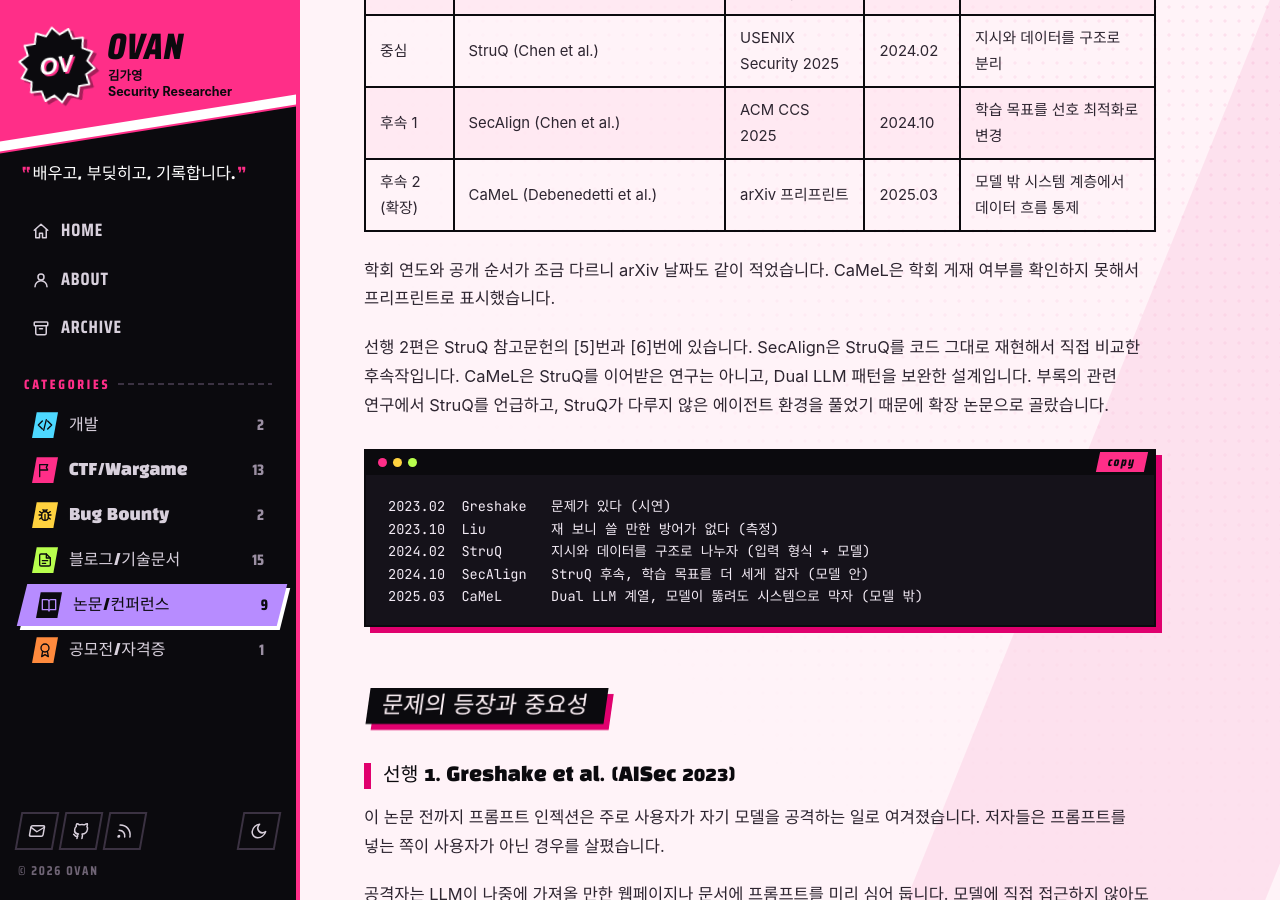
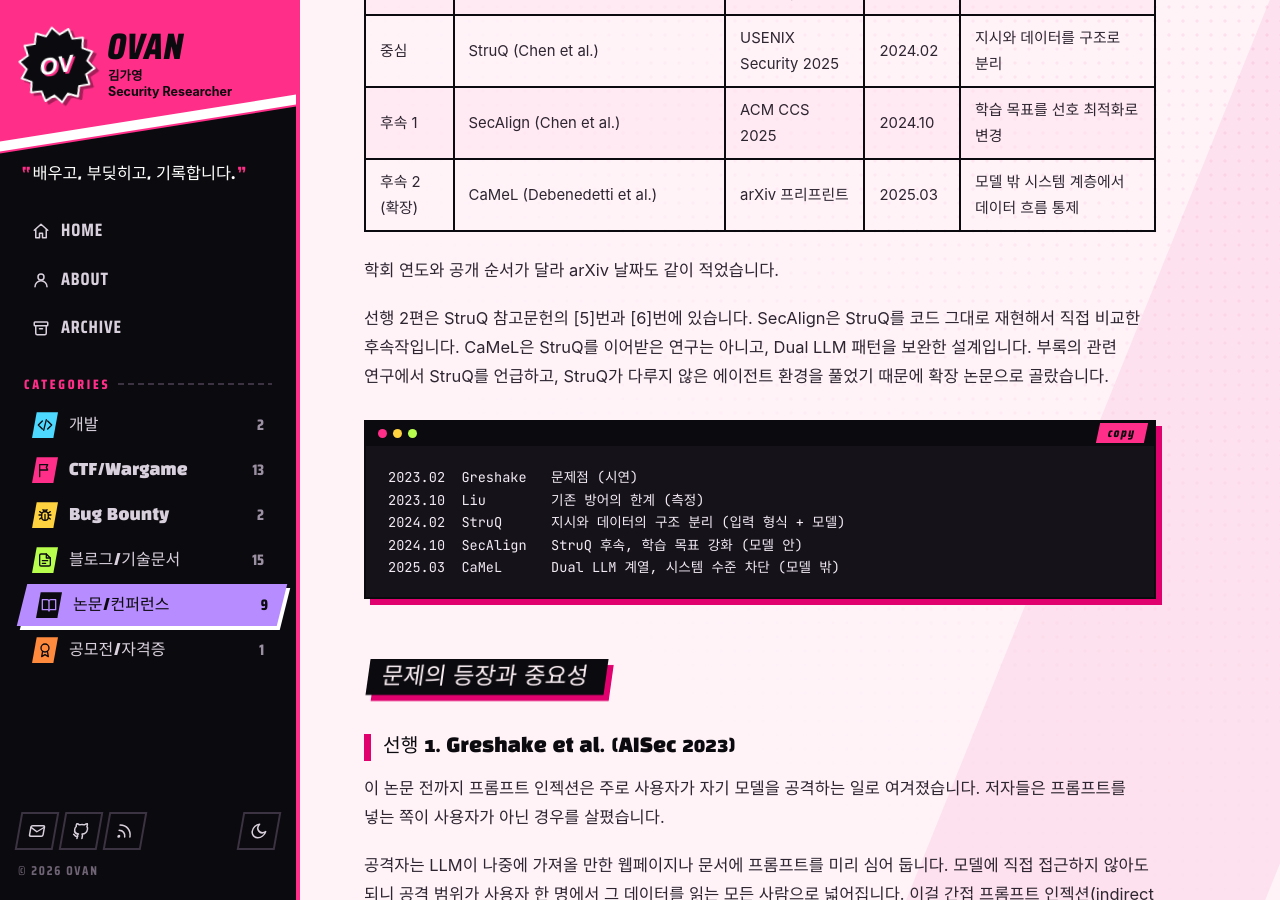
Before and after one commit to Grace0409/grace0409.github.io, a Jekyll site: the page built from _posts/2026-11-06-prompt-injection-defense-trend.md, in a window 1280 px wide and 900 px high, scrolled down 881 px. Built offline with Jekyll 4.4.1, drawn with Linux system fonts in a browser that asks for light colours; some web fonts are replaced; some of the changed text lies outside the part shown.

Commit message:
트렌드 글: 흐름도를 명사형으로 정리, 정리에 연구 맥락 추가

````diff
--- a/_posts/2026-11-06-prompt-injection-defense-trend.md
+++ b/_posts/2026-11-06-prompt-injection-defense-trend.md
@@ -20,16 +20,16 @@
 | 후속 1 | SecAlign (Chen et al.) | ACM CCS 2025 | 2024.10 | 학습 목표를 선호 최적화로 변경 |
 | 후속 2 (확장) | CaMeL (Debenedetti et al.) | arXiv 프리프린트 | 2025.03 | 모델 밖 시스템 계층에서 데이터 흐름 통제 |
 
-학회 연도와 공개 순서가 조금 다르니 arXiv 날짜도 같이 적었습니다. CaMeL은 학회 게재 여부를 확인하지 못해서 프리프린트로 표시했습니다.
+학회 연도와 공개 순서가 달라 arXiv 날짜도 같이 적었습니다.
 
 선행 2편은 StruQ 참고문헌의 [5]번과 [6]번에 있습니다. SecAlign은 StruQ를 코드 그대로 재현해서 직접 비교한 후속작입니다. CaMeL은 StruQ를 이어받은 연구는 아니고, Dual LLM 패턴을 보완한 설계입니다. 부록의 관련 연구에서 StruQ를 언급하고, StruQ가 다루지 않은 에이전트 환경을 풀었기 때문에 확장 논문으로 골랐습니다.
 
 ```text
-2023.02  Greshake   문제가 있다 (시연)
-2023.10  Liu        재 보니 쓸 만한 방어가 없다 (측정)
-2024.02  StruQ      지시와 데이터를 구조로 나누자 (입력 형식 + 모델)
-2024.10  SecAlign   StruQ 후속, 학습 목표를 더 세게 잡자 (모델 안)
-2025.03  CaMeL      Dual LLM 계열, 모델이 뚫려도 시스템으로 막자 (모델 밖)
+2023.02  Greshake   문제점 (시연)
+2023.10  Liu        기존 방어의 한계 (측정)
+2024.02  StruQ      지시와 데이터의 구조 분리 (입력 형식 + 모델)
+2024.10  SecAlign   StruQ 후속, 학습 목표 강화 (모델 안)
+2025.03  CaMeL      Dual LLM 계열, 시스템 수준 차단 (모델 밖)
 ```
 
 ## 문제의 등장과 중요성
@@ -200,6 +200,8 @@
 
 2023년에 문제가 드러났고, 측정을 해 보니 기존 방어로는 부족했습니다. StruQ가 성능을 지키면서 수동 공격을 막았고, SecAlign은 모델 안쪽을 더 강하게 만들었습니다. 다른 계열의 CaMeL은 모델 밖에서 분리를 강제했습니다. 적응형 공격 앞에서는 학습 기반 방어의 약점이 다시 드러났고, 시스템 기반 방어에는 내용 왜곡이라는 범위 밖 문제가 남아 있습니다.
 
+이 글은 캡스톤에서 LLM 포렌식 분석 중에 증거 안에 숨겨진 프롬프트 인젝션을 다루다가 레퍼런스를 찾으면서 시작했습니다. 제 연구에서 부딪힌 명령 없는 거짓 진술은 위 방어 논문들이 중심에 두지 않은 내용 오염에 해당해서, 제 연구가 이 흐름의 어디쯤에 있는지도 알 수 있었습니다.
+
 5편을 이어서 읽으니 한 편만 읽었을 때 대단해 보이던 숫자도 다음 논문이 어떻게 뒤집는지 보여서 재밌었습니다 :)
 
 ## 참고 문헌
````
